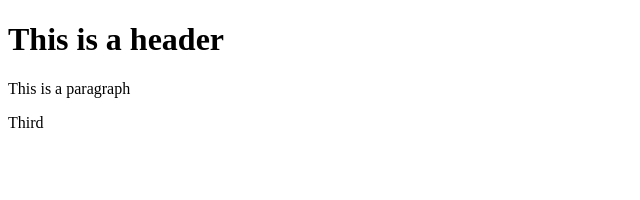
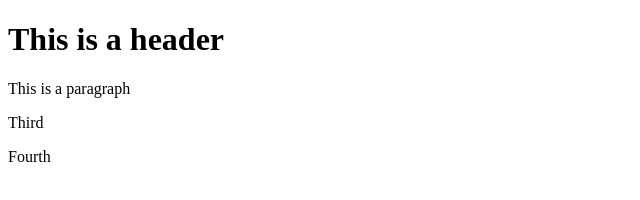
Before and after one commit to crizchin81/git-test, a plain HTML site: page index.html in a window 1280 px wide. Shown: the full height of the page, 0-640 px from the left. Drawn offline with Linux system fonts and the light colour scheme.

Commit message:
Fourth commit

```diff
--- a/index.html
+++ b/index.html
@@ -4,5 +4,6 @@
        <h1>This is a header</h1>
        <p>This is a paragraph</p>
        <p>Third</p>
+       <p>Fourth</p>
    </body>
 </hmtl>
```
